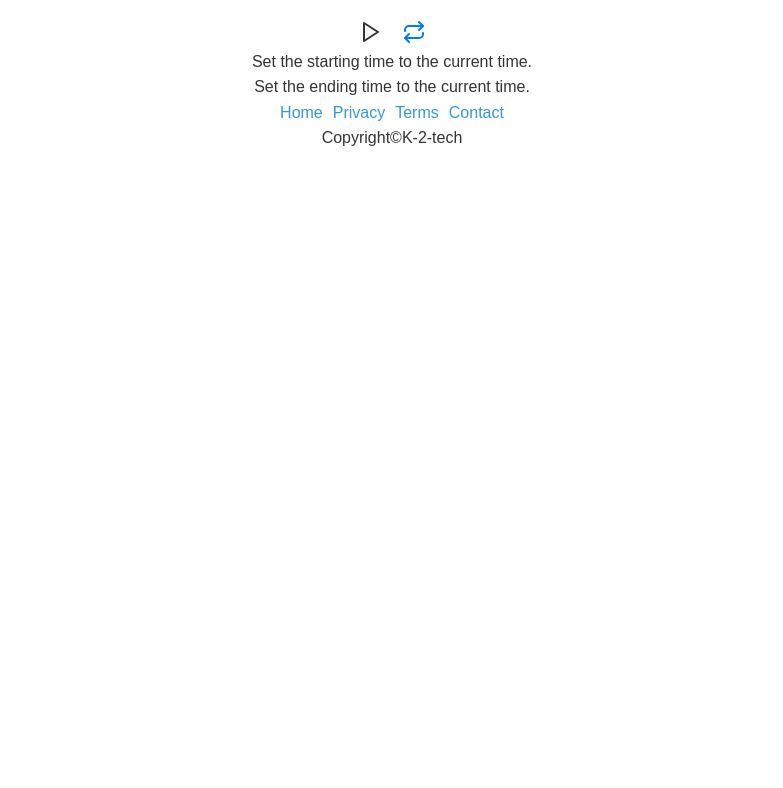
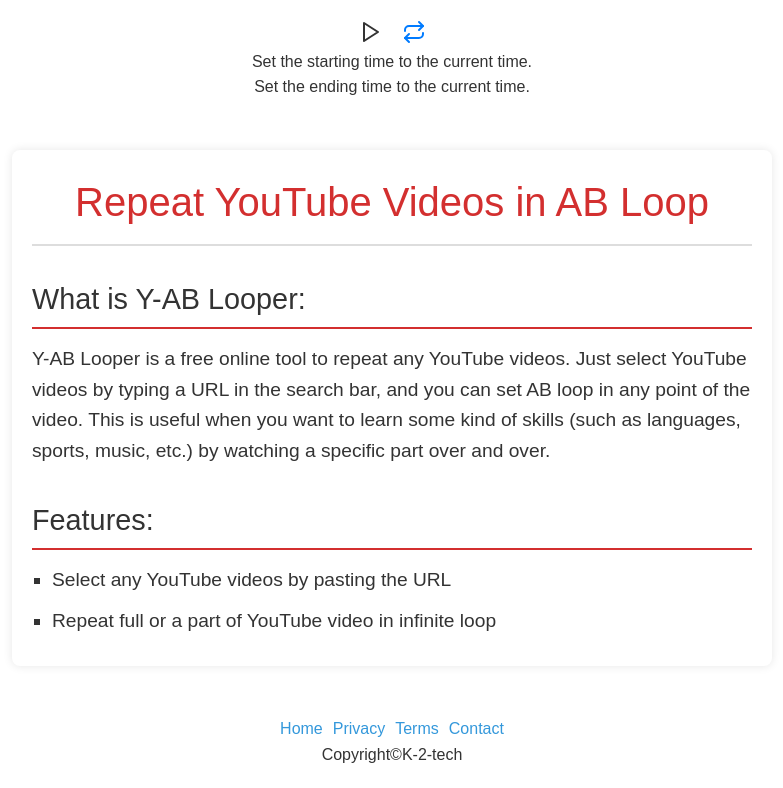
Before and after one commit to K-2-tech/personal_project_1, a React (Vite) app in the folder vite-project/: page / in a window 1280 px wide. Shown: the part 684-1472 px from the top of the page, without its empty margins (248-1031 px from the left). Before the commit the page ends 855 px from the top, so only its background shows below. Built offline with nearby package versions, Linux system fonts and the light colour scheme.

Commit message:
solved an error

```diff
--- /dev/null
+++ b/vite-project/src/components/app_description.css
@@ -0,0 +1,39 @@
+.description-container {
+  max-width: 800px;
+  margin: 50px auto;
+  padding: 20px;
+  background-color: #fff;
+  border-radius: 8px;
+  box-shadow: 0 0 10px rgba(0, 0, 0, 0.1);
+}
+
+.description-container > h1 {
+  color: #d32f2f;
+  text-align: center;
+  font-size: 2.5em;
+  margin-bottom: 20px;
+}
+
+.description-container > h2 {
+  color: #333;
+  font-size: 1.8em;
+  margin-bottom: 15px;
+  border-bottom: 2px solid #d32f2f;
+  padding-bottom: 5px;
+}
+
+.description-container > p {
+  font-size: 1.2em;
+  line-height: 1.6;
+  margin-bottom: 20px;
+}
+
+.description-container > ul {
+  list-style-type: square;
+  padding-left: 20px;
+}
+
+.description-container > ul li {
+  font-size: 1.2em;
+  margin-bottom: 10px;
+}
--- /dev/null
+++ b/vite-project/src/components/app_description.jsx
@@ -0,0 +1,23 @@
+import "./app_description.css";
+const AppDescription = () => {
+  return (
+    <>
+      <div class="description-container">
+        <h1>Repeat YouTube Videos in AB Loop</h1> <h2>What is Y-AB Looper:</h2>
+        <p>
+          Y-AB Looper is a free online tool to repeat any YouTube videos. Just
+          select YouTube videos by typing a URL in the search bar, and you can
+          set AB loop in any point of the video. This is useful when you want to
+          learn some kind of skills (such as languages, sports, music, etc.) by
+          watching a specific part over and over.
+        </p>
+        <h2>Features:</h2>
+        <ul>
+          <li>Select any YouTube videos by pasting the URL</li>
+          <li>Repeat full or a part of YouTube video in infinite loop</li>
+        </ul>
+      </div>
+    </>
+  );
+};
+export default AppDescription;
--- a/vite-project/src/components/header.jsx
+++ b/vite-project/src/components/header.jsx
@@ -1,14 +1,11 @@
 import "./header.css";
+import image from "../assets/y-ab-looper.svg";
 const Header = () => {
   return (
     <>
       <div className="header-wrapper">
-        <img
-          src="src\assets\y-ab-looper.svg"
-          type="image/svg+xml"
-          alt="Youtube AB Looper's LOGO"
-        />
-        <h1 className="title">YOUTUBE AB LOOPER</h1>
+        <img src={image} alt="Y-AB Looper's LOGO" />
+        <h1 className="title">Y-AB LOOPER</h1>
       </div>
     </>
   );
--- a/vite-project/src/components/youtube_loop.jsx
+++ b/vite-project/src/components/youtube_loop.jsx
@@ -52,7 +52,7 @@
       videoId: id,
       playerVars: {
         autoplay: 0,
-        controls: 0,
+        controls: 1,
       },
       events: {
         onReady: onPlayerReady,
@@ -98,7 +98,9 @@
     timerRef.current = setInterval(() => {
       const currentTime = playerRef.current.getCurrentTime();
       setCurrentTime(currentTime);
-
+      console.log(end);
+      console.log(isLooping);
+      console.log(start);
       if (isLooping && currentTime >= endTime) {
         playerRef.current.seekTo(startTime);
       }
--- a/vite-project/src/pages/home.jsx
+++ b/vite-project/src/pages/home.jsx
@@ -1,11 +1,13 @@
 import Header from "../components/header";
 import Footer from "../components/footer";
 import YouTubeABLoop from "../components/youtube_loop";
+import AppDescription from "../components/app_description";
 const Home = () => {
   return (
     <>
       <Header />
       <YouTubeABLoop />
+      <AppDescription />
       <Footer />
     </>
   );
```
